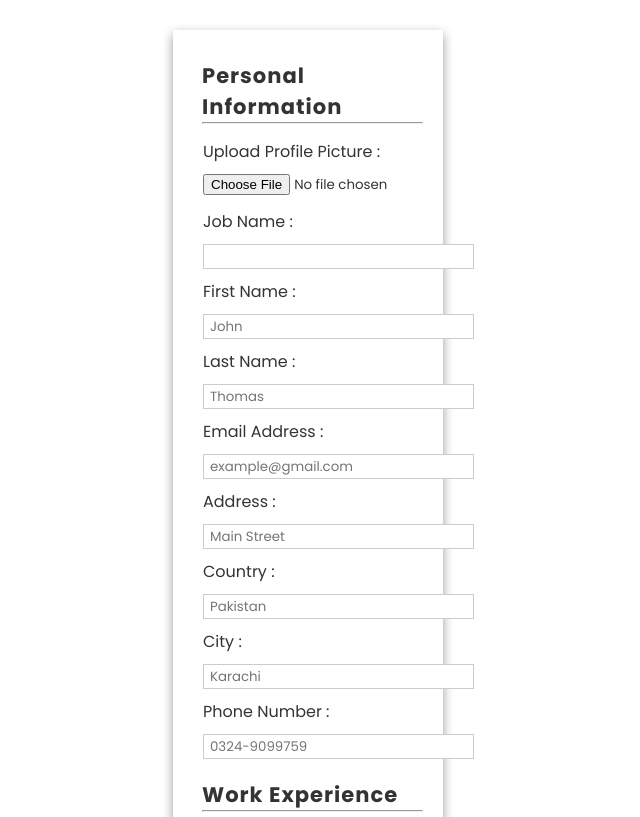
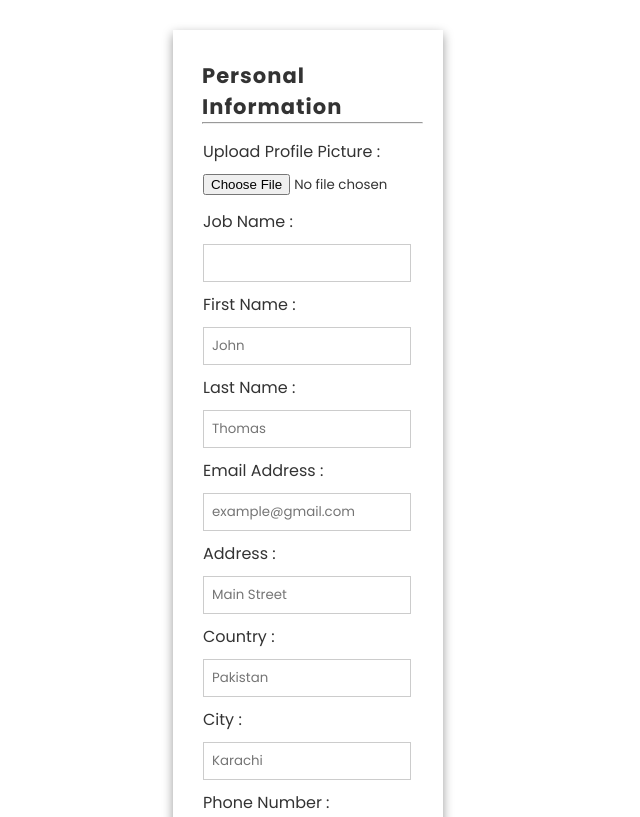
Before and after one commit to sadiarajpoot/Milestone--04, a plain HTML site: page index.html in a window 1280 px wide. Shown: the top 817 px of the page, without its empty margins (332-972 px from the left). Drawn offline with Linux system fonts and the light colour scheme.

Commit message:
first commit

```diff
--- a/style.css
+++ b/style.css
@@ -78,23 +78,22 @@ label {
   font-style: normal;
 	color:  #333;
 }
-input{
+input, textarea {
     margin: 10px;
-	margin-left: 10px;
-	height: 25px;
     border: 1px solid #ccc;
     transition: border-color 0.3s, box-shadow 0.3s;
     font-family: "Poppins", serif;
     font-weight: 400;
     font-style: normal;
-	color:  #333;
-	padding: 6px;
+    color: #333;
+    padding: 8px;
+    width: calc(100% - 22px);
 }
 input:hover{
 	border-color: #333;
 	outline: none;
 }
-textarea{
+/* textarea{
 	height: 150px;
 	margin-left: 10px;
 	width: 200px;
@@ -104,7 +103,7 @@ textarea{
   font-style: normal;
 	color:  #333;
 	padding: 0px;
-}
+} */
 textarea:hover{
 	border-color: #333;
 	outline: none;
```
Lines whose indentation alone changed are shown as unchanged.
